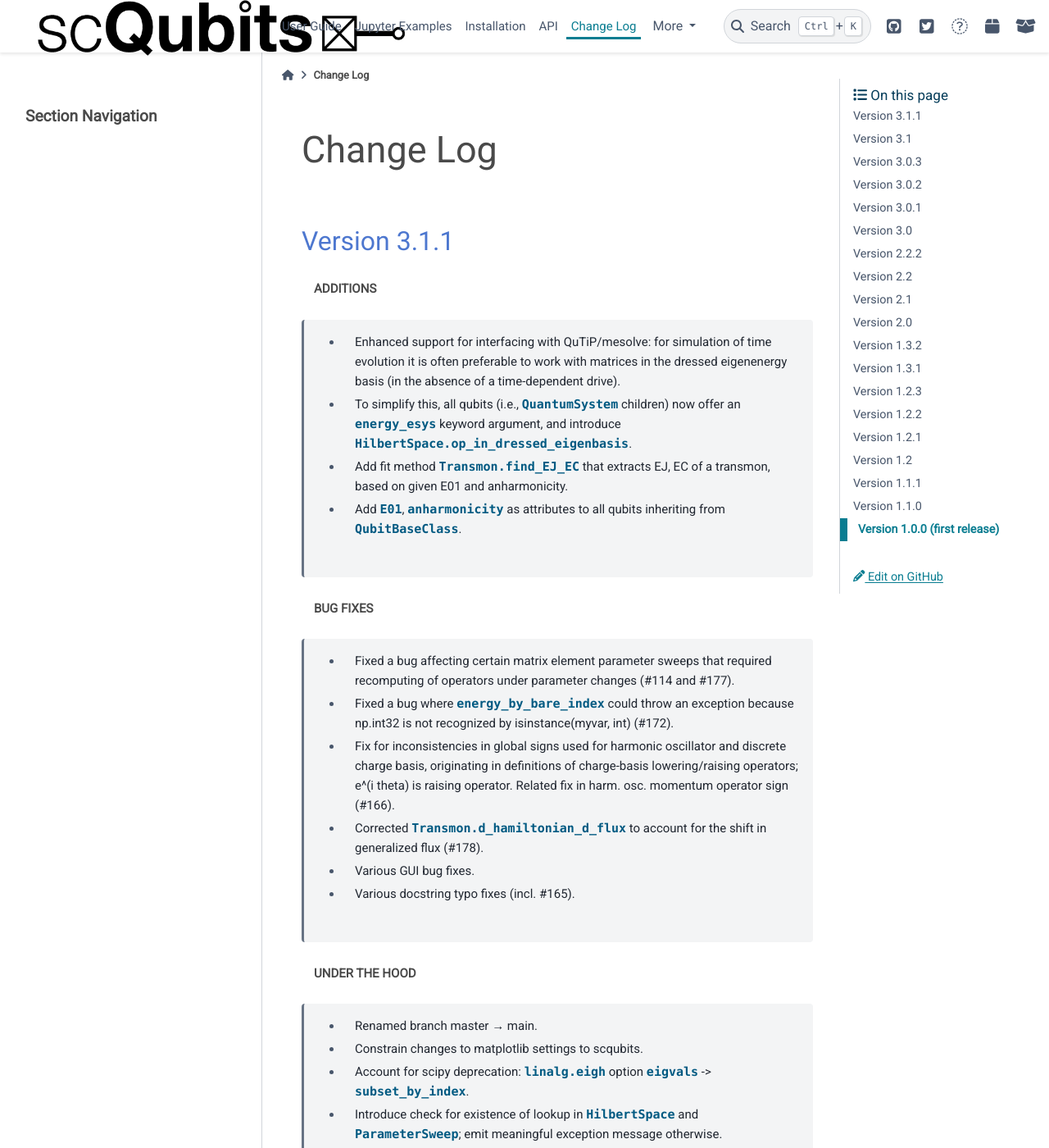
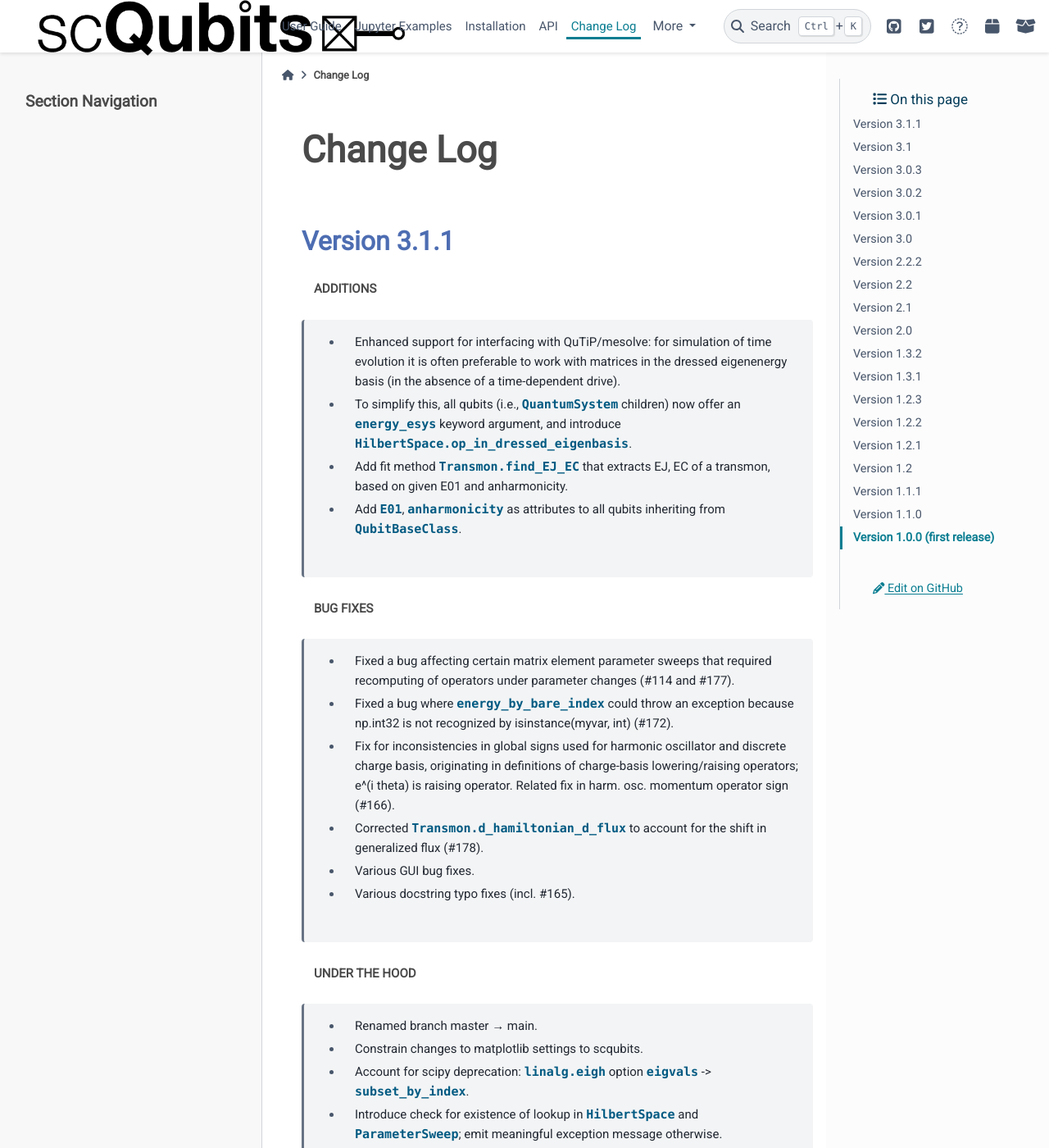
Before and after one commit to scqubits/scqubits-doc, a Sphinx documentation site: the page built from docs/source/changelog.rst, in a window 1280 px wide and 1400 px high. Shown: the whole window at 82% size. Built offline with Sphinx 7.4.7 and the PyData theme 0.15.4, drawn with Linux system fonts in a browser that asks for light colours; pages that are not in the unit, such as notebooks, are missing from menus.

Commit message:
more moderate adjustments in styling

```diff
--- a/docs/source/_static/theme_overrides.css
+++ b/docs/source/_static/theme_overrides.css
@@ -5,7 +5,7 @@ h1 {
     font-size: 45px;
     margin-top: 10px;
     margin-bottom: 50px;
-    font-weight: 300;
+    font-weight: 600;
     font-family: Roboto,"Open Sans", ff-tisa-web-pro,Arial,sans-serif;
 }
 
@@ -13,8 +13,9 @@ h2 {
     margin-top: 70px !important;
     margin-bottom: 28px;
     font-size: 32px;
+    font-weight: 600 !important;
     line-height: 32px;
-    color: #4d77cf;
+    color: #4d6db2;
 }
 
 h3 {
@@ -26,6 +27,11 @@ h3 {
 
 b, strong {
   font-weight: 700;
+}
+
+.section-nav {
+    padding-left: 0;
+    border: none;
 }
 
 .rst-content .toctree-wrapper > p.caption, h2, h3, h4, h5, h6, legend {
@@ -46,6 +52,18 @@ b, strong {
 
 div.nboutput.container div.output_area {
   background: #f8f9fa;
+}
+
+.bd-sidebar {
+    padding-top: 1em;
+    overflow-y: auto;
+    display: flex;
+    flex-direction: column;
+    background: #f8f8f8;
+}
+
+.bd-toc {
+    background: #fcfcfc;
 }
 
 body {
@@ -118,9 +136,23 @@ div.nbinput.container div.prompt pre, div.nboutput.container div.prompt pre {
 	visibility: hidden;
 }
 
+div.nbinput.container div.input_area {
+    border: none;
+}
+
+html[data-theme="light"] .highlight pre {
+    line-height: 125%;
+    border: none;
+}
+
 .bd-toc .onthispage {
 	color: #053d5a;
 	font-size: 17px;
+}
+
+.tocsection {
+    border: none;
+    padding: .3rem 1.5rem;
 }
 
 p {
@@ -138,24 +170,31 @@ div.nbinput.container div.input_area div[class*=highlight] > pre {
 div.nbinput.container, div.nboutput.container {
     margin-left: 15px;
     padding-left: 15px;
-    border-left: 3px solid #e0e0e0;
+    border: none;
 }
 
-
-
 div.nblast.container {
+    padding-bottom: 5px;
     padding-left: 15px;
+    border: none;
 }
 
 div.nbinput.container {
     padding-left: 15px;
 }
 
+div.nbinput.container div.input_area {
+    border: none;
+}
+
+div.nbinput.container, div.nboutput.container {
+    border: none;
+}
+
 .toc-entry>.nav-link.active {
     font-weight: 600;
     color: #0d5e77;
     background-color: aliceblue;
-    border-left: 6px solid var(--pst-color-primary);
 }
 
 nav.bd-links .active:hover>a, nav.bd-links .active>a {
@@ -165,5 +204,27 @@ nav.bd-links .active:hover>a, nav.bd-links .active>a {
 
 nav.bd-links .active:hover > a, nav.bd-links .active > a {
     background-color: aliceblue;
+}
+
+li.toctree-l1.current.active, li.toctree-l1.current.active.has-children {
+    background: aliceblue;
     border-left: 6px solid var(--pst-color-primary);
 }
+
+.input_area.highlight-ipython3.notranslate {
+    border: none !important;
+    border-left: 2px solid #e0e0e0 !important;
+}
+
+.output_area.docutils.container {
+    border: none !important;
+    border-left: 2px solid #e0e0e0 !important;
+}
+
+div#navbar-collapsible {
+    font-size: larger;
+}
+
+li.toctree-l1.current.active.nav-item {
+    border: none;
+}
```
